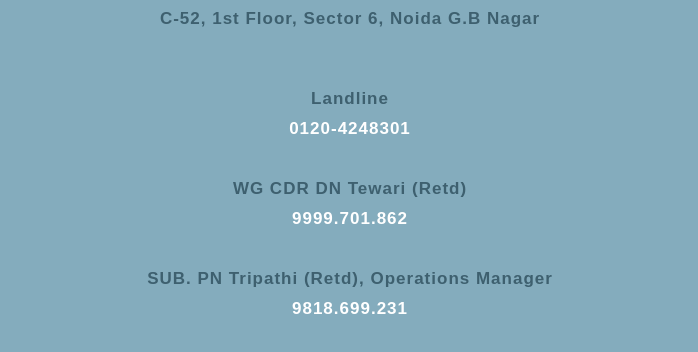
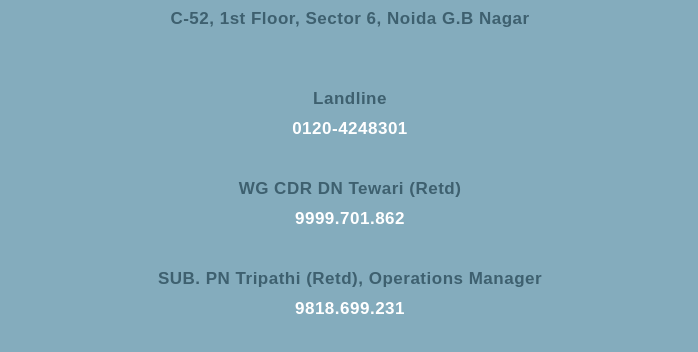
Before and after one commit to ankitdex/Sampriya, a plain HTML site: page index.html in a window 1280 px wide. Shown: the part 352-704 px from the top of the page, without its empty margins (290-988 px from the left). Drawn offline with nearby package versions, Linux system fonts and the light colour scheme; a script that the page names is missing.

Commit message:
Kerning updated

```diff
--- a/css/sampriya.webflow.css
+++ b/css/sampriya.webflow.css
@@ -34,7 +34,7 @@
   margin-top: 10px;
   color: #3e606f;
   font-weight: 700;
-  letter-spacing: 1px;
+  letter-spacing: .5px;
   font-size: 17px;
 }
 
```
